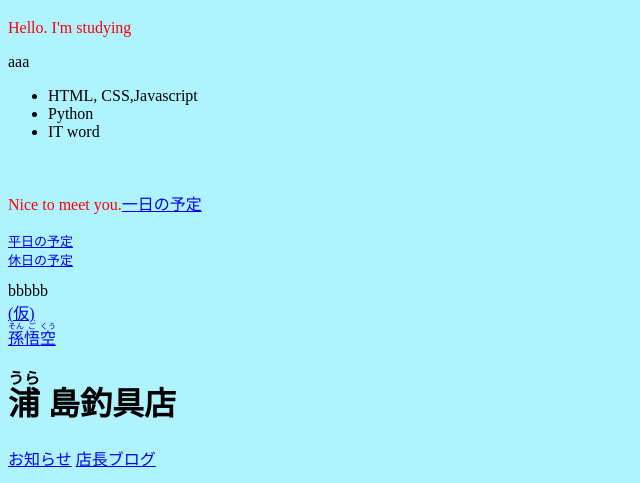
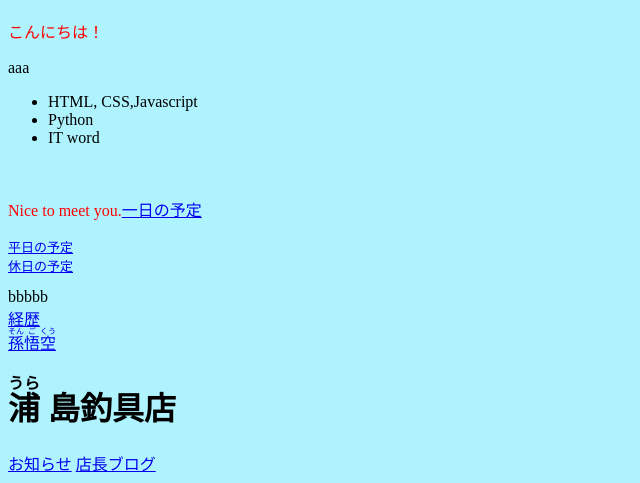
Before and after one commit to Doragon-RH/homepage, a plain HTML site: page index.html in a window 1280 px wide. Shown: the part 61-544 px from the top of the page, without its empty margins (0-640 px from the left). Drawn offline with Linux system fonts and the light colour scheme; files that its build step writes are made by us from their sources; a script that the page names is missing.

Commit message:
リンクの更新

```diff
--- a/index.html
+++ b/index.html
@@ -25,7 +25,7 @@
     </head>
     <body>
         <h1>My homepage</h1>
-        <p>Hello. I'm studying </p>
+        <p>こんにちは！</p>
         <span css="background-color">aaa</span>
         <ul>
             <li>HTML, CSS,Javascript</li>
@@ -36,7 +36,7 @@
         <p>Nice to meet you.<a href="schedule.html">一日の予定</a></p>
         <pre><a href="schedule.html">平日の予定</a></br><a href="schedule_kyuujitu.html">休日の予定</a></pre>
         <span>bbbbb</span></br>
-        <a href="lern.html">(仮)</a>
+        <a href="lerned.html">経歴</a>
         </br>
         <a href="https://images.app.goo.gl/zsbntG3cFTBetu2SA"><ruby>孫<rt>そん</rt>悟<rt>ご</rt>空<rt>くう</rt></ruby></a>
         <header>
```
Also changed, not shown: lerned.html (renamed from lern.html).
